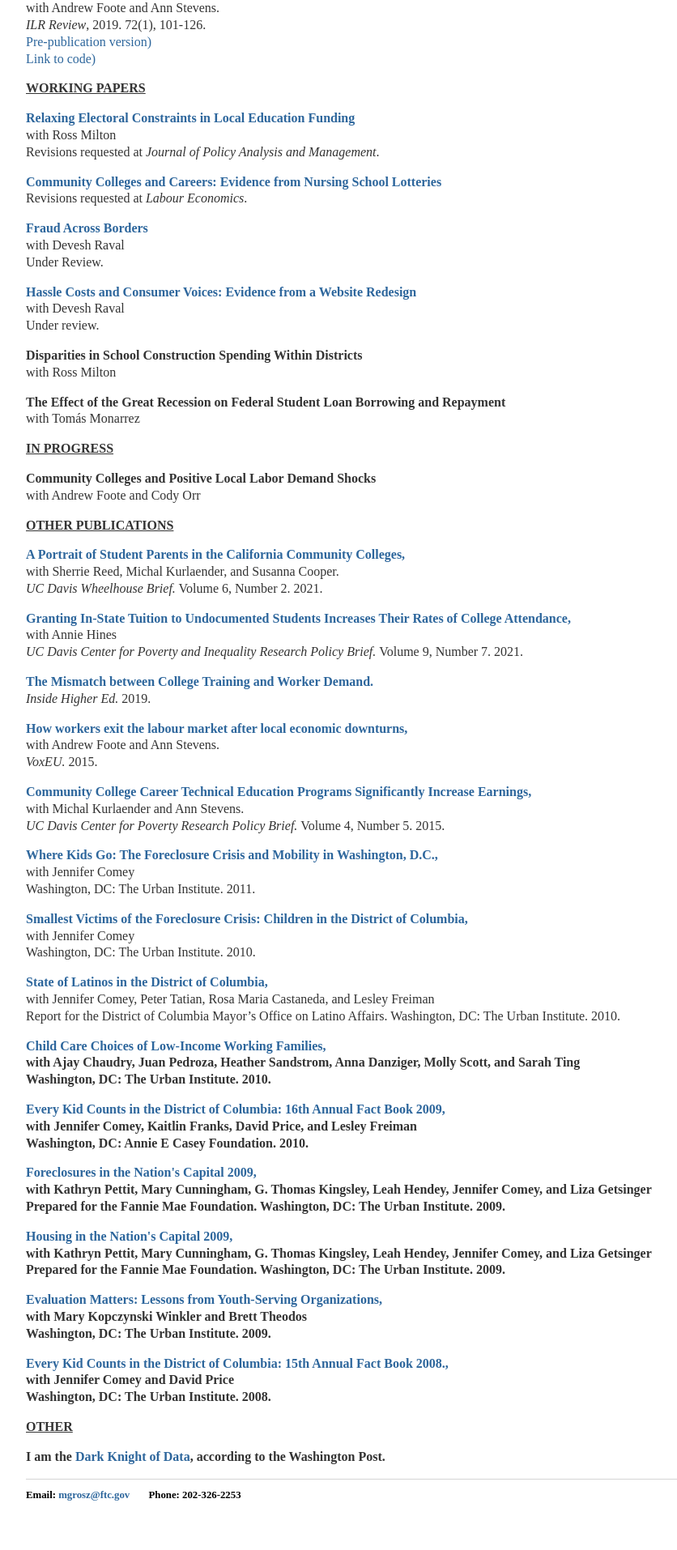
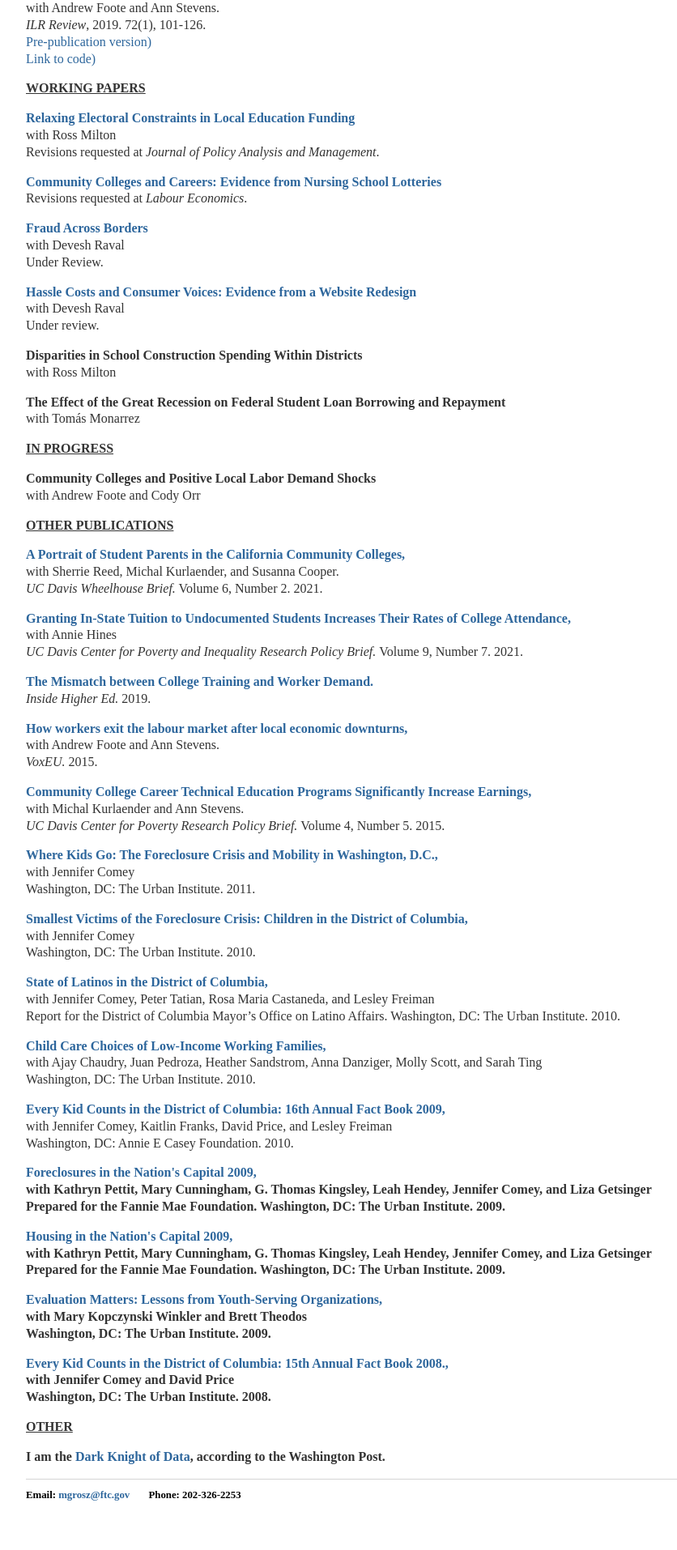
Before and after one commit to mzgrosz/mzgrosz.github.io, a Jekyll site: the page built from research/index.html, in a window 1280 px wide. Shown: the part 1004-2918 px from the top of the page at 81% size, without its empty margins (160-996 px from the left). Built offline with Jekyll 4.4.1, drawn with Linux system fonts in a browser that asks for light colours.

```diff
--- a/research/index.html
+++ b/research/index.html
@@ -147,7 +147,7 @@ Revisions requested at <em> Journal of Policy Analysis and Management</em>.</p>
 <p><b><a href=" https://greaterdc.urban.org/publication/state-latinos-district-columbia ">State of Latinos in the District of Columbia,</a></b> <br>
 	with Jennifer Comey, Peter Tatian, Rosa Maria Castaneda, and Lesley Freiman<br>
 	Report for the District of Columbia Mayor’s Office on Latino Affairs. Washington, DC: The Urban Institute. 2010.<br></p>
-<p><b><a href=" https://files.eric.ed.gov/fulltext/ED578676.pdf ">Child Care Choices of Low-Income Working Families,</a> <br>
+<p><b><a href=" https://files.eric.ed.gov/fulltext/ED578676.pdf ">Child Care Choices of Low-Income Working Families,</a></b> <br>
 	with Ajay Chaudry, Juan Pedroza, Heather Sandstrom, Anna Danziger, Molly Scott, and Sarah Ting<br>
 	Washington, DC: The Urban Institute. 2010.<br></p>
 <p><b><a href=" https://www.urban.org/research/publication/every-kid-counts-district-columbia">Every Kid Counts in the District of Columbia: 16th Annual Fact Book 2009,</a></b><br>
```
